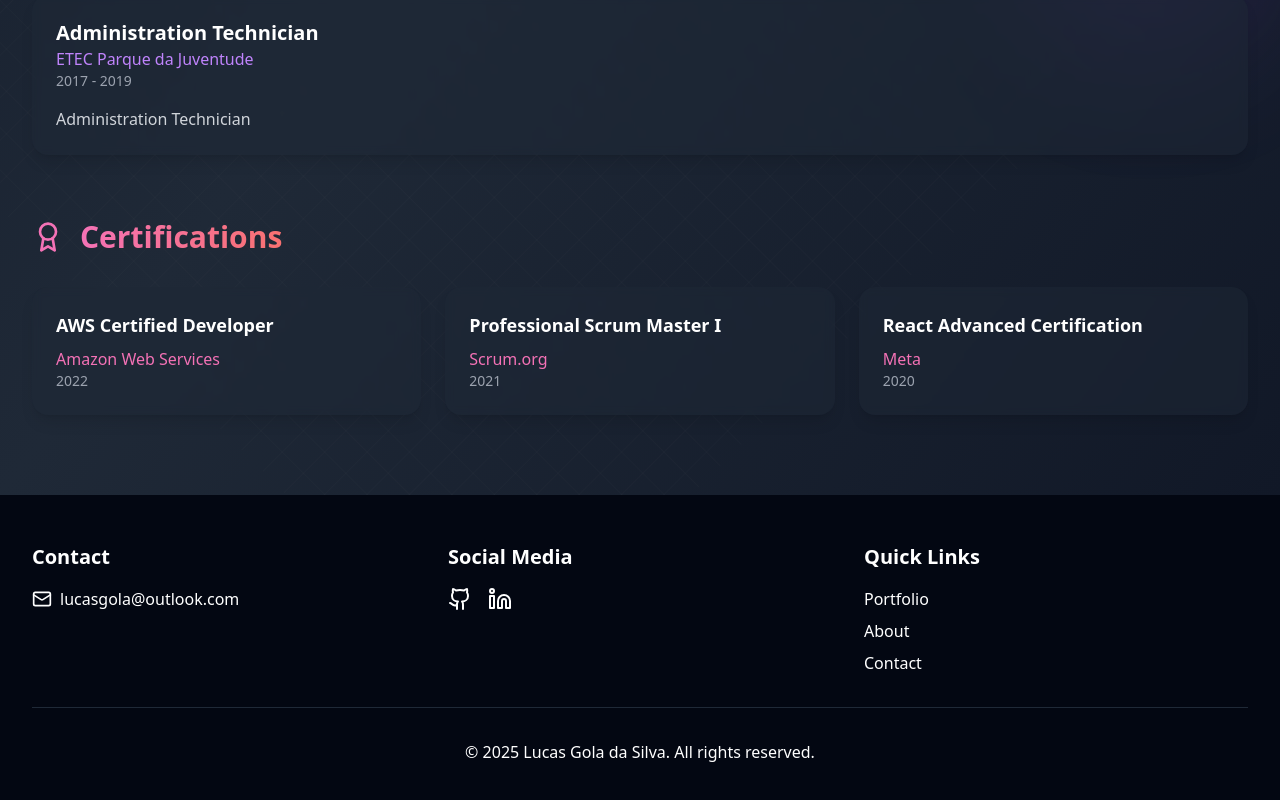
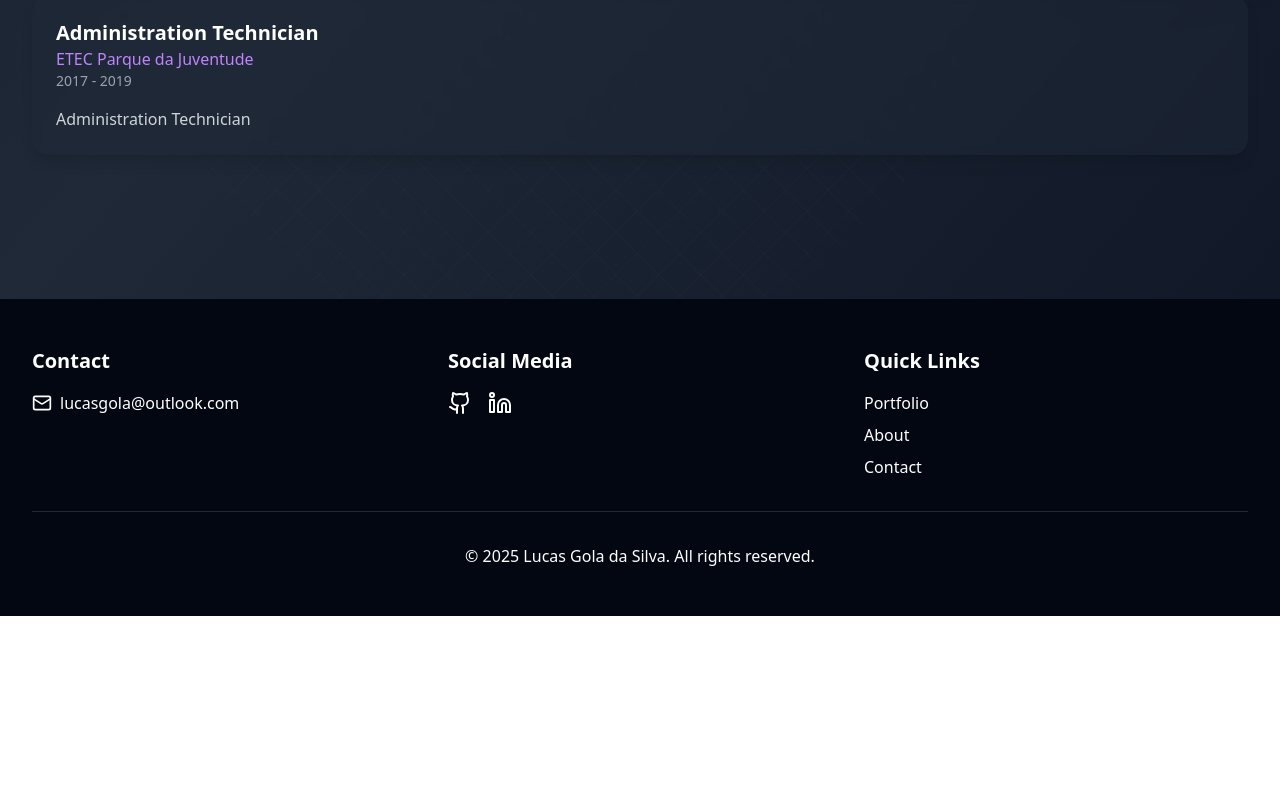
Before and after one commit to LucasGola/my-website, a React (Vite) app: page /career in a window 1280 px wide. Shown: the part 1277-2077 px from the top of the page. After the commit the page ends 1893 px from the top, so only its background shows below. Built offline with nearby package versions, Linux system fonts and the light colour scheme.

Commit message:
fix: temporarily removed courses from career page

```diff
--- a/src/pages/Career.tsx
+++ b/src/pages/Career.tsx
@@ -1,5 +1,5 @@
 import { motion } from 'framer-motion';
-import { Award, Briefcase, GraduationCap } from 'lucide-react';
+import { Briefcase, GraduationCap } from 'lucide-react';
 import { useTranslation } from 'react-i18next';
 
 const Career = () => {
@@ -122,7 +122,7 @@
           </motion.section>
 
           {/* Certifications */}
-          <motion.section
+          {/* <motion.section
             variants={containerVariants}
             initial='hidden'
             whileInView='visible'
@@ -156,7 +156,7 @@
                 </motion.div>
               ))}
             </div>
-          </motion.section>
+          </motion.section> */}
         </div>
       </div>
     </div>
```
